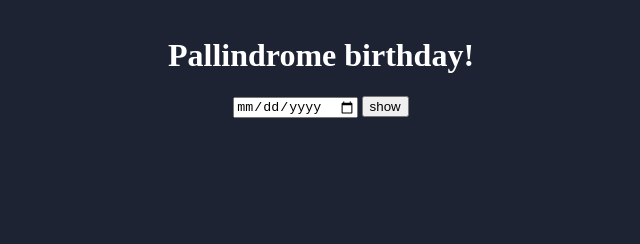
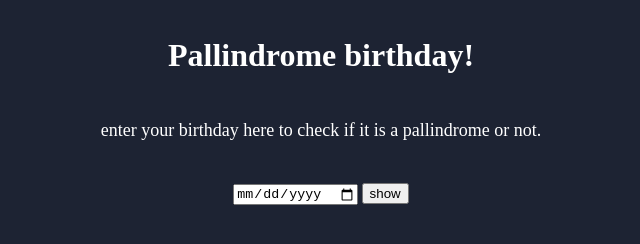
Before and after one commit to syed-shaida-hussain/pallindrome-birrthday, a plain HTML site: page index.html in a window 1280 px wide. Shown: the whole page, without its empty margins (319-959 px from the left). Drawn offline with Linux system fonts and the light colour scheme.

Commit message:
added message

```diff
--- a/index.html
+++ b/index.html
@@ -8,6 +8,7 @@
 </head>
 <body>
     <h1>Pallindrome birthday!</h1>
+    <p>enter your birthday here to check if it is a pallindrome or not.</p>
     <input type="date" id="birthday-input" />
     <button id="show-btn">show</button>
     <p id="output"></p>
--- a/styles.css
+++ b/styles.css
@@ -15,7 +15,7 @@ body {
   }
 
   p {
-    padding: 2rem;
+    padding: 1.5rem;
     text-align: left;
     font-size: large;
     text-align: center;
```
